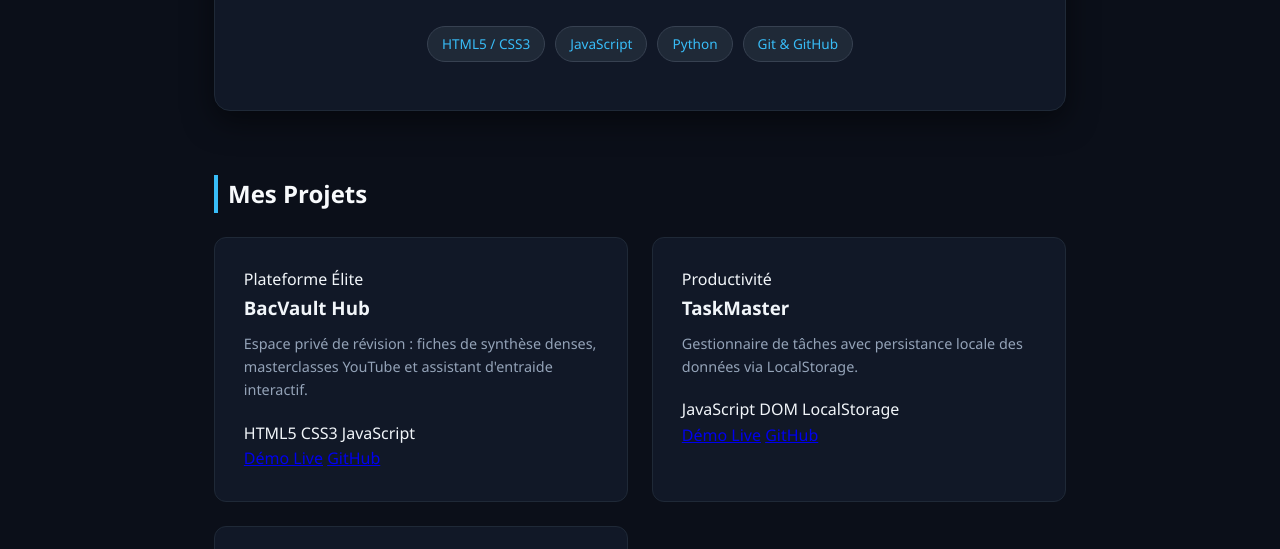
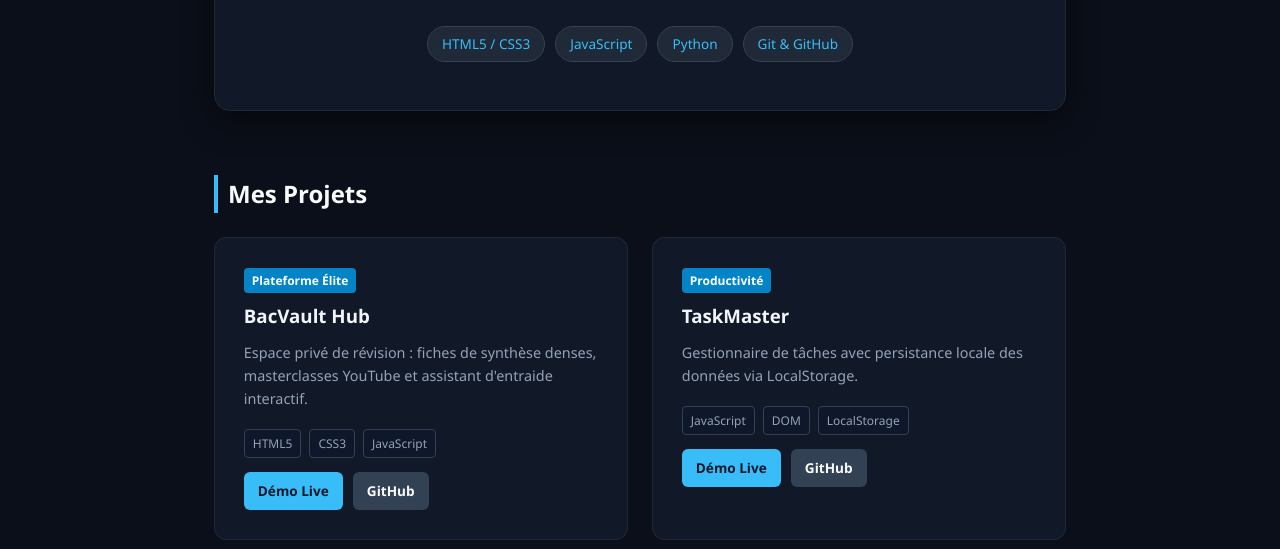
Before and after one commit to alhajouizakaria7-oss/mini-portfolio, a plain HTML site: page index.html in a window 1280 px wide. Shown: the part 251-800 px from the top of the page. Drawn offline with Linux system fonts and the light colour scheme.

Commit message:
style: polish project badges and buttons

```diff
--- a/style.css
+++ b/style.css
@@ -180,3 +180,62 @@
 .btn:hover {
     opacity: 0.9;
 }
+.project-tag {
+  display: inline-block;
+  background-color: #0284c7;
+  color: #fff;
+  font-size: 0.75rem;
+  font-weight: 600;
+  padding: 3px 8px;
+  border-radius: 4px;
+  margin-bottom: 8px;
+}
+
+.project-techs {
+  display: flex;
+  gap: 8px;
+  margin: 12px 0;
+  flex-wrap: wrap;
+}
+
+.project-techs span {
+  background-color: #0f172a;
+  color: #94a3b8;
+  font-size: 0.75rem;
+  padding: 4px 8px;
+  border-radius: 4px;
+  border: 1px solid #334155;
+}
+
+.project-links {
+  display: flex;
+  gap: 10px;
+  margin-top: 14px;
+}
+
+.project-links a {
+  text-decoration: none;
+  font-size: 0.85rem;
+  font-weight: 600;
+  padding: 8px 14px;
+  border-radius: 6px;
+  transition: all 0.2s;
+}
+
+.btn-demo {
+  background-color: #38bdf8;
+  color: #0f172a !important;
+}
+
+.btn-demo:hover {
+  opacity: 0.9;
+}
+
+.btn-code {
+  background-color: #334155;
+  color: #f8fafc !important;
+}
+
+.btn-code:hover {
+  background-color: #475569;
+}
```
